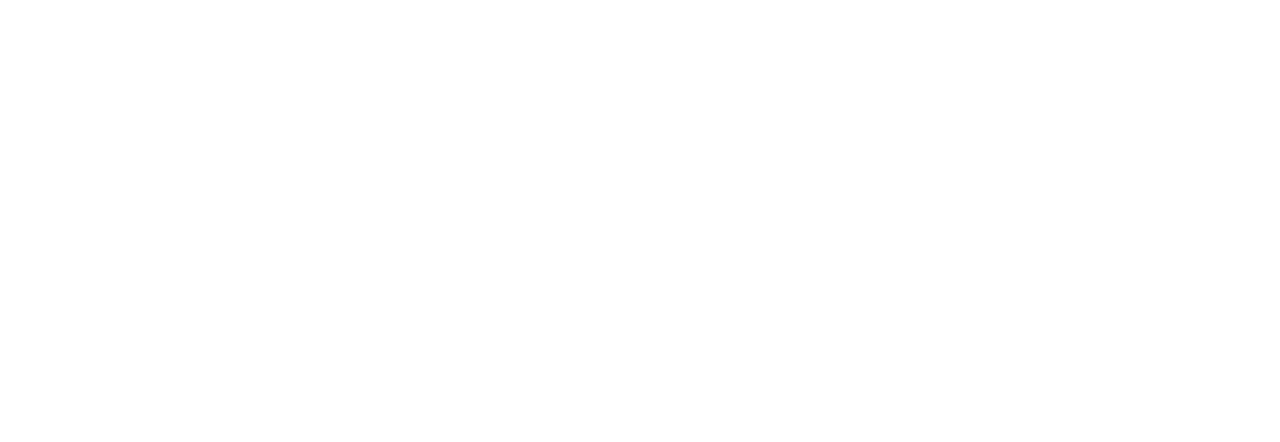
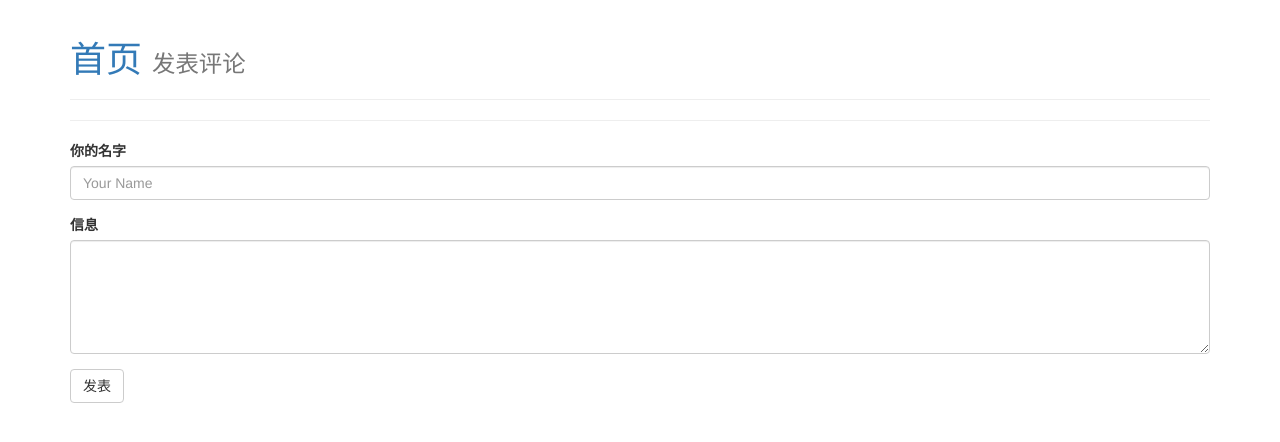
Before and after one commit to html546/node_learn, a plain HTML site: page 02/code/feedback/views/post.html in a window 1280 px wide. Drawn offline with Linux system fonts and the light colour scheme.

Commit message:
走通了首页与发表评论页切换与404处理

```diff
--- a/02/code/feedback/public/js/main.js
+++ b/02/code/feedback/public/js/main.js
@@ -0,0 +1 @@
+window.alert('hello world');
--- a/02/code/feedback/views/post.html
+++ b/02/code/feedback/views/post.html
@@ -1,12 +1,35 @@
 <!DOCTYPE html>
 <html lang="en">
+
 <head>
     <meta charset="UTF-8">
     <meta name="viewport" content="width=device-width, initial-scale=1.0">
     <meta http-equiv="X-UA-Compatible" content="ie=edge">
     <title>Document</title>
+    <link rel="stylesheet" href="/public/lib/bootstrap/dist/css/bootstrap.css">
 </head>
+
 <body>
+    <div class="header container">
+        <div class="page-header">
+            <h1><a href="/">首页</a> <small>发表评论</small></h1>
+        </div>
+        <hr>
+    </div>
+    <div class="comments container">
+        <form action="" method="get">
+            <div class="form-group">
+                <label for="exampleInputEmail1">你的名字</label>
+                <input type="text" name="name" class="form-control" id="exampleInputEmail1" placeholder="Your Name"
+                    minlength="1">
+            </div>
+            <div class="form-group">
+                <label for="exampleInputEmail1">信息</label>
+                <textarea name="message" id="" rows="5" class="form-control"></textarea>
+            </div>
+            <button type="submit" class="btn btn-default">发表</button>
+        </form>
+    </div>
+</body>
 
-</body>
 </html>
```
Also changed, not shown: 02/code/feedback/app.js (+20 -2 lines), 02/code/feedback/views/404.html (added, +12 -0 lines), 02/code/feedback/views/index.html (+25 -1 lines).
